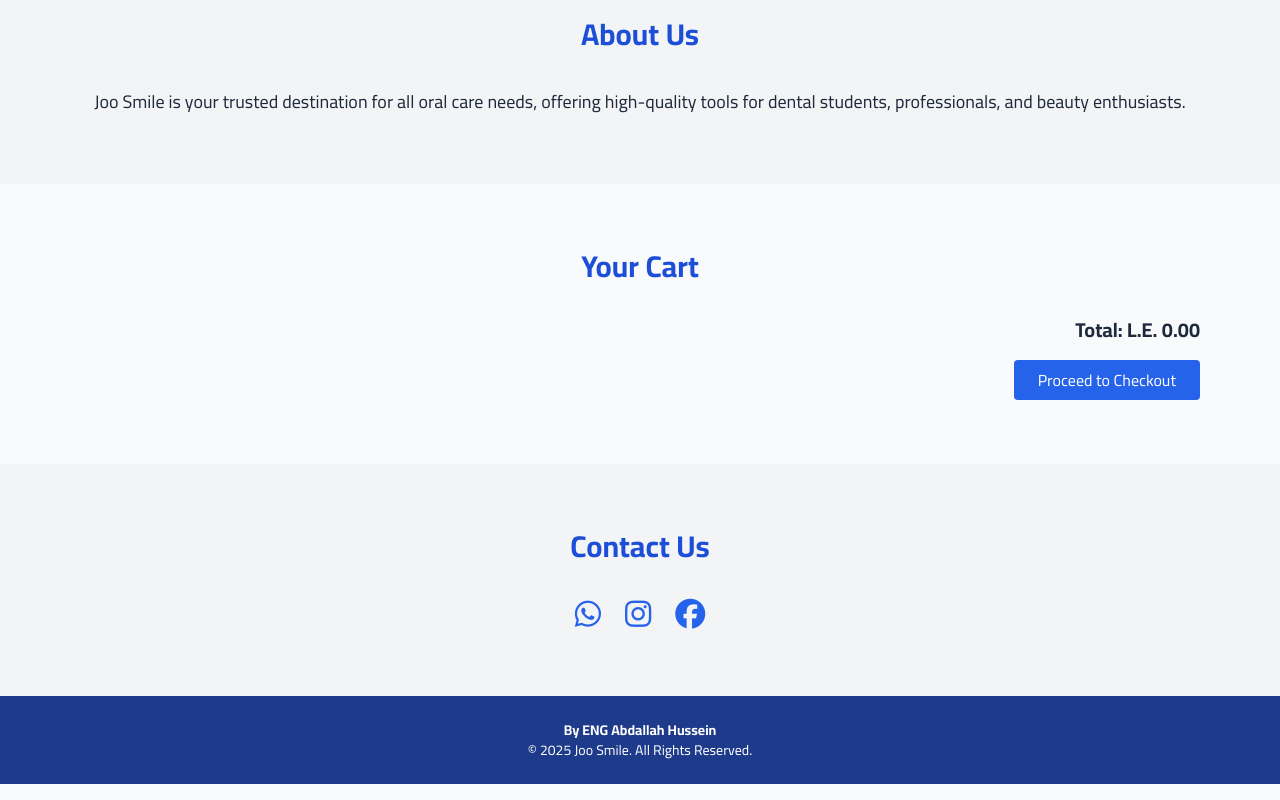
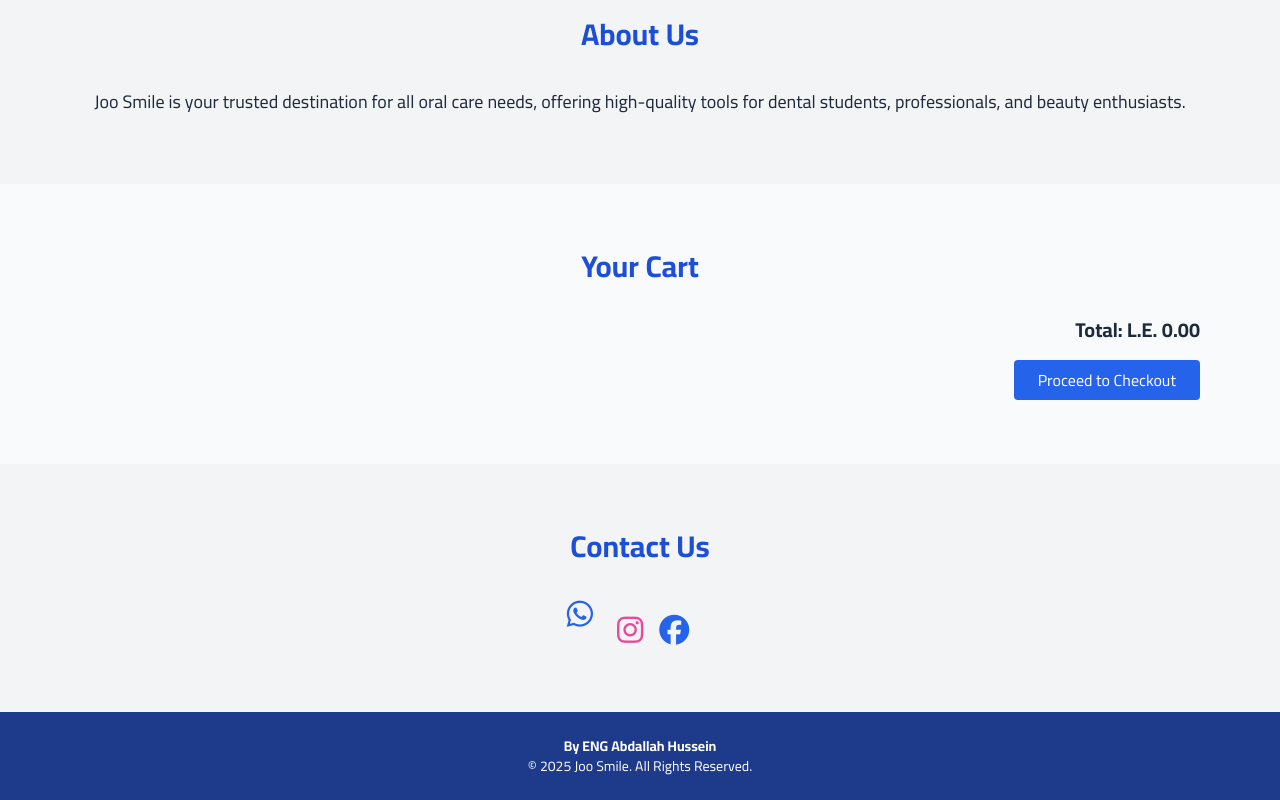
Before and after one commit to doctoryoussef405/Joo.Smile-store, a plain HTML site: page index.html in a window 1280 px wide. Shown: the part 4440-5240 px from the top of the page. Drawn offline with nearby package versions, Linux system fonts and the light colour scheme.

Commit message:
Update index.html

```diff
--- a/index.html
+++ b/index.html
@@ -398,9 +398,12 @@
       <h2 class="text-3xl font-bold text-blue-700 mb-8" data-aos="fade-up">Contact Us</h2>
       <div class="flex justify-center gap-6" data-aos="fade-up" data-aos-delay="200">
         <a href="https://wa.me/201100186143" target="_blank"><i class="fab fa-whatsapp text-3xl text-blue-600 hover:text-blue-800"></i></a>
-        <a href="https://instagram.com" target="_blank"><i class="fab fa-instagram text-3xl text-blue-600 hover:text-blue-800"></i></a>
-        <a href="https://facebook.com" target="_blank"><i class="fab fa-facebook text-3xl text-blue-600 hover:text-blue-800"></i></a>
-      </div>
+        <div class="flex justify-center space-x-4 mt-4">
+  <a href="https://www.instagram.com/dr_joe504?igsh=bmhkYjU3bXVuYW9i" target="_blank">
+    <i class="fab fa-instagram text-3xl text-pink-500 hover:text-pink-700"></i>
+  </a>
+  <a href="https://www.facebook.com/share/1EjyAtZzNd/" target="_blank">
+    <i class="fab fa-facebook text-3xl text-blue-600 hover:text-blue-800"></i>
     </div>
   </section>
 
@@ -624,11 +627,6 @@
   <a href="https://www.facebook.com/share/1EjyAtZzNd/" target="_blank" style="margin: 0 10px;">
     <img src="https://cdn-icons-png.flaticon.com/32/733/733547.png" alt="Facebook" />
   </a>
-
-  <a href="https://www.instagram.com/dr_joe504?igsh=bmhkYjU3bXVuYW9i" target="_blank" style="margin: 0 10px;">
-    <img src="https://cdn-icons-png.flaticon.com/32/2111/2111463.png" alt="Instagram" />
-  </a>
-</div>
   }
 }
     </script>
```
